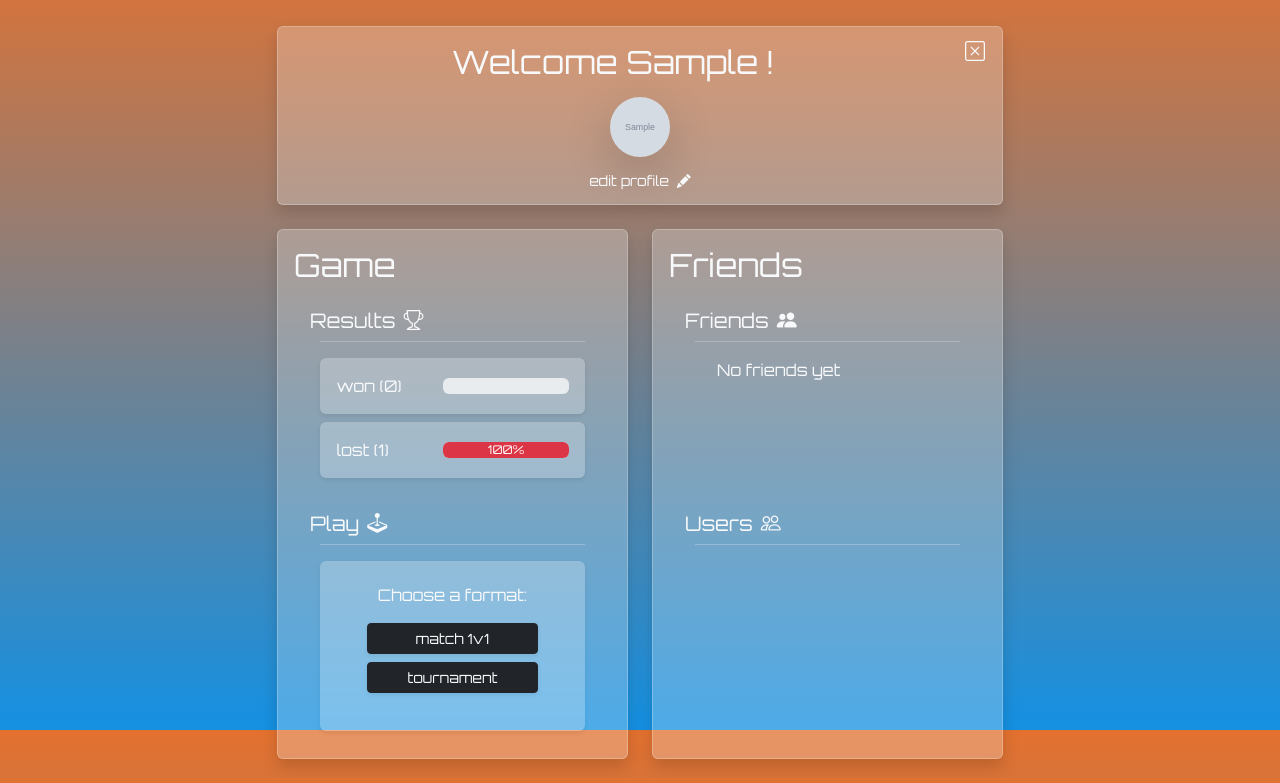
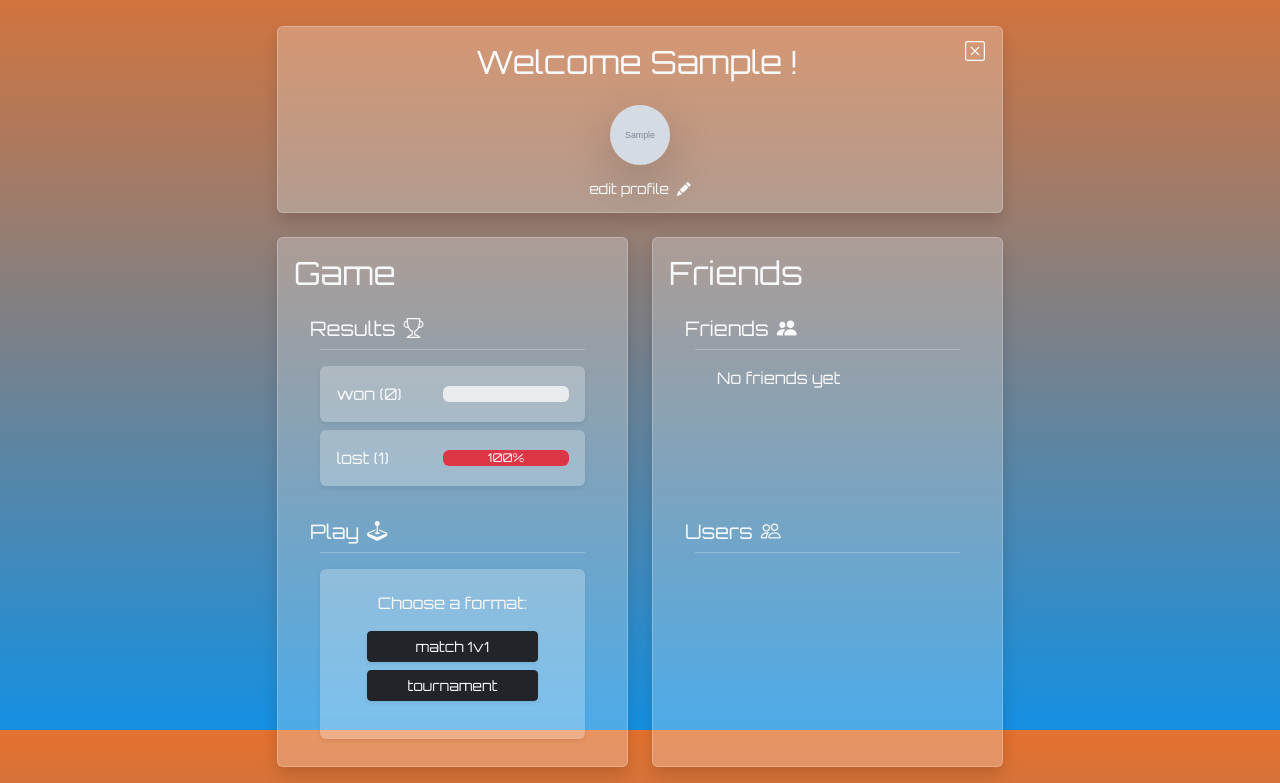
Before and after one commit to jlupito/ft_transcendence, a Django app: page / in a window 1280 px wide. Shown: the part 70-853 px from the top of the page. Run offline with Django 5.2, Linux system fonts and the light colour scheme; a user stored in the database is signed in; tables that the repository leaves empty hold one stand-in row (values such as "Sample post"); grey boxes marked "Sample" are stand-in pictures; some libraries are stand-ins or nearby versions.

Commit message:
some shit

```diff
--- a/back/pong/static/css/style.css
+++ b/back/pong/static/css/style.css
@@ -13,11 +13,6 @@
 	font-family: 'Orbitron', sans-serif;
 }
 
-.dropdown-menu .dropdown-item:hover {
-	color: #000 !important; /* Change font color to dark */
-	background-color: rgba(255, 255, 255, 0.5) !important; /* Change background color to semi-transparent white */
-}
-
 #ball {
   width: 20px;
 	height: 20px;
@@ -26,6 +21,14 @@
 	position: absolute;
 	box-shadow: 5px 5px 10px rgba(0, 0, 0, 0.5);
 }
+/* Style pour rendre les dropdown menus de la navbar plus lisibles*/
+
+.dropdown-menu .dropdown-item:hover {
+  color: #000 !important;
+  background-color: rgba(255, 255, 255, 0.5) !important;
+}
+
+/* Style pour custom la taille des boutons de friend requests */
 
 .buttonfriends {
     height: 30px;
@@ -37,10 +40,13 @@
     width: 40px;
 }
 
+/* Style pour les deux blocs game/friends */
+
 .colSize {
    	height: 530px;
 }
 
+/* Animation pour les trois points d attente */
 .dot {
 	width: 10px;
 	height: 10px;
@@ -70,6 +76,8 @@
 	}
   }
 
+  /* Style pour les popovers */
+
   .custom-popover {
 	max-width: 200px;
 	border-color:#0d6efd;
@@ -85,6 +93,8 @@
 	background: #0d6efd;
 	color: white;
   }
+
+  /* Animation pour les messages */
 
   @keyframes slideIn {
     0% {
@@ -107,3 +117,35 @@
           opacity: 0;
       }
   }
+
+  /* Style pour le chrono */
+
+  @import url(https://fonts.googleapis.com/css?family=Open+Sans:800);
+
+  .countdown {
+    margin: auto;
+    width: 400px;
+  }
+
+  .path--background {
+    fill: rgb(34, 213, 201);
+    stroke: #fff;
+    stroke-width: 0px;
+  }
+
+  .pulse {
+    fill: rgb(255, 74, 74) !important;
+  }
+
+  .path--foreground {
+    fill: #eee;
+    stroke: #eee;
+    stroke-width: 2px;
+  }
+
+  .label {
+    font: 90px "Open Sans";
+    font-weight: 900;
+    text-anchor: middle;
+    fill: rgb(34, 213, 201);
+  }
--- a/back/pong/static/scripts/pongtournamentonline.js
+++ b/back/pong/static/scripts/pongtournamentonline.js
@@ -90,7 +90,7 @@
     let player1 = ""
     let player2 = ""
 
-    const canvas = document.getElementById('CanvasOnline');
+    const canvas = document.getElementById('CanvasTourOnline');
 
     const ctx = canvas.getContext('2d');
 
--- a/back/pong/static/scripts/script.js
+++ b/back/pong/static/scripts/script.js
@@ -131,44 +131,133 @@
 //         // Afficher une erreur si quelque chose se passe mal
 //         console.error('There has been a problem with your fetch operation:', error);
 //     });
-// document.addEventListener('DOMContentLoaded', function() {
-//   function setupLocalMatchModal() {
-//     document.querySelector('#localMatchForm').addEventListener('submit', function(event) {
-//       event.preventDefault();
-//       startLocalGame();
-//       });
-//       function startLocalGame() {
 
-//       document.querySelector('#form-view').style.display = 'none';
-//       document.querySelector('#game-view').style.display = 'block';
-//       var pongScript = document.createElement('script');
-//       pongScript.src = '../static/scripts/ponglocal.js'; // Chemin vers pong.js
-//       pongScript.defer = true;
-//       document.body.appendChild(pongScript);
-//       }
-//   }
-//   setupLocalMatchModal();
+// script pour le chronometre
 
-//   function setupMatchModal() {
-//     //   waitingMessage(); // Afficher le message d'attente au début avant que les deux joueurs soient en Mode Match
-//       // Mettre ici logique pour vérifier si les joueurs sont prêts à commencer le jeu
-//       startGame() //pour lancer le jeu
+var width = 400,
+height = 400,
+timePassed = 0,
+timeLimit = 30;
 
-//     //   setTimeout(startGame, 6000); // a supprimer une fois le declanchement des connexions faites
-//   }
+var fields = [{
+value: timeLimit,
+size: timeLimit,
+update: function() {
+return timePassed = timePassed + 1;
+}
+}];
 
-//   function waitingMessage() { // on fait un rappel du html pour le message d'attente
-//       const modalBody = document.querySelector('#onlineMatchModal .modal-body');
-//       modalBody.innerHTML = '<p class="my-auto me-2">Waiting for an opponent</p>' +
-//                              '<div class="dot"></div>' +
-//                              '<div class="dot"></div>' +
-//                              '<div class="dot"></div>';
-//   }
+var nilArc = d3.svg.arc()
+.innerRadius(width / 3 - 133)
+.outerRadius(width / 3 - 133)
+.startAngle(0)
+.endAngle(2 * Math.PI);
 
-//   function startGame() {
-//       const modalBody = document.querySelector('#onlineMatchModal .modal-body');
-//       modalBody.innerHTML = '<div class="canvas" width="600" height="600"><canvas id="CanvasOnline" width="600" height="600"></canvas></div>';
-//   }
+var arc = d3.svg.arc()
+.innerRadius(width / 3 - 55)
+.outerRadius(width / 3 - 25)
+.startAngle(0)
+.endAngle(function(d) {
+return ((d.value / d.size) * 2 * Math.PI);
+});
 
-//   setupMatchModal();
-// });
+var svg = d3.select(".countdown").append("svg")
+.attr("width", width)
+.attr("height", height);
+
+var field = svg.selectAll(".field")
+.data(fields)
+.enter().append("g")
+.attr("transform", "translate(" + width / 2 + "," + height / 2 + ")")
+.attr("class", "field");
+
+var back = field.append("path")
+.attr("class", "path path--background")
+.attr("d", arc);
+
+var path = field.append("path")
+.attr("class", "path path--foreground");
+
+var label = field.append("text")
+.attr("class", "label")
+.attr("dy", ".35em");
+
+(function update() {
+
+field
+.each(function(d) {
+  d.previous = d.value, d.value = d.update(timePassed);
+});
+
+path.transition()
+.ease("elastic")
+.duration(500)
+.attrTween("d", arcTween);
+
+if ((timeLimit - timePassed) <= 10)
+pulseText();
+else
+label
+.text(function(d) {
+  return d.size - d.value;
+});
+
+if (timePassed <= timeLimit)
+setTimeout(update, 1000 - (timePassed % 1000));
+else
+destroyTimer();
+
+})();
+
+function pulseText() {
+back.classed("pulse", true);
+label.classed("pulse", true);
+
+if ((timeLimit - timePassed) >= 0) {
+label.style("font-size", "120px")
+  .attr("transform", "translate(0," + +4 + ")")
+  .text(function(d) {
+    return d.size - d.value;
+  });
+}
+
+label.transition()
+.ease("elastic")
+.duration(900)
+.style("font-size", "90px")
+.attr("transform", "translate(0," + -10 + ")");
+}
+
+function destroyTimer() {
+label.transition()
+.ease("back")
+.duration(700)
+.style("opacity", "0")
+.style("font-size", "5")
+.attr("transform", "translate(0," + -40 + ")")
+.each("end", function() {
+  field.selectAll("text").remove()
+});
+
+path.transition()
+.ease("back")
+.duration(700)
+.attr("d", nilArc);
+
+back.transition()
+.ease("back")
+.duration(700)
+.attr("d", nilArc)
+.each("end", function() {
+  field.selectAll("path").remove()
+});
+}
+
+function arcTween(b) {
+var i = d3.interpolate({
+value: b.previous
+}, b);
+return function(t) {
+return arc(i(t));
+};
+}
--- a/back/pong/templates/page.html
+++ b/back/pong/templates/page.html
@@ -143,13 +143,15 @@
 	<main class="vh-100">
 		<section id="profile" class="mt-5 pt-5 pb-4 container mx-auto" style="max-width : 750px">
 			<div class="bg-light text-center border border-light border-opacity-25 bg-opacity-25 rounded shadow text-light">
-				<div class="col mb-2" style="float:right">
-					<a class="btn btn-lg text-light" role="button" title="logout" href="{% url 'logout' %}">
+				<div class="d-flex justify-content-between col mb-2 ">
+					<div class="me-auto w-100">
+						<h2 class="text-light my-3 ms-5">Welcome {{ request.user.first_name }} !</h2>
+					</div>
+					<a class="btn btn-lg text-light ms-auto" role="button" title="Log out" href="{% url 'logout' %}">
 						<i class="bi-x-square"></i>
 					</a>
 				</div>
 				<div class="col mb-2 ">
-					<h2 class="text-light my-3">Welcome {{ request.user.first_name }} !</h2>
 					<img class="rounded-circle shadow-lg" src="{{ avatar_url }}" alt="User avatar" style="width: 60px; height: 60px;">
 				</div>
 				<div class="col mb-2">
@@ -434,12 +436,12 @@
 					<button type="button" class="btn-close closeRefresh" data-bs-dismiss="modal" aria-label="Close"></button>
 				</div>
 				<div class="modal-body">
-					<!-- <div id="waitViewOnline" class="d-flex justify-content-center align-items-center my-5">
+					<div id="waitViewOnline" class="d-flex justify-content-center align-items-center my-5">
 						<p class="my-auto me-2">Waiting for an opponent</p>
 						<div class="dot"></div>
 						<div class="dot"></div>
 						<div class="dot"></div>
-					</div> -->
+					</div>
 					<div id="gameViewOnline" style="display: block;">
 						<div class="canvas" width="600" height="600">
 							<canvas id="CanvasOnline" width="600" height="600"></canvas>
@@ -454,7 +456,6 @@
 										pongScript.src = '../static/scripts/pongonline.js';
 										pongScript.defer = true;
 										document.body.appendChild(pongScript);
-										has_opponent = false;
 									});
 									canvasModal.addEventListener('hidden.bs.modal', function () {
 										if (pongScript) {
@@ -501,9 +502,18 @@
 					<h5 class="modal-title" id="tourModalLabel">Play an online tournament</h5>
 					<button type="button" class="btn-close" data-bs-dismiss="modal" aria-label="Close"></button>
 				</div>
-				<div class="modal-body d-flex justify-content-center align-items-center">
-					<div class="canvas" width="600" height="600">
-						<canvas id="CanvasTourOnline" width="600" height="600"></canvas>
+				<div class="modal-body">
+					<div id="waitViewOnline" class="d-flex justify-content-center align-items-center my-5">
+						<p class="my-auto me-2">Waiting for oppents to connect</p>
+						<!-- <div class="dot"></div>
+						<div class="dot"></div>
+						<div class="dot"></div> -->
+						<div class="countdown"></div>
+					</div>
+					<div id="tourPlayView" style="display: none">
+						<div class="canvas" width="600" height="600">
+							<canvas id="CanvasTourOnline" width="600" height="600"></canvas>
+						</div>
 					</div>
 				</div>
 				<div class="modal-footer">
```
Lines whose indentation alone changed are shown as unchanged.
